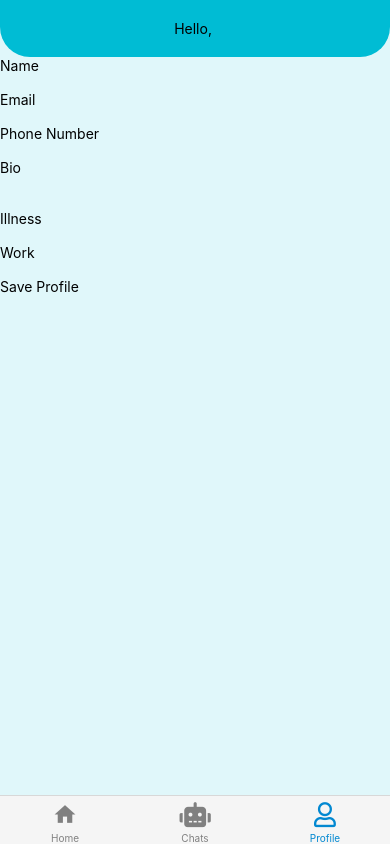
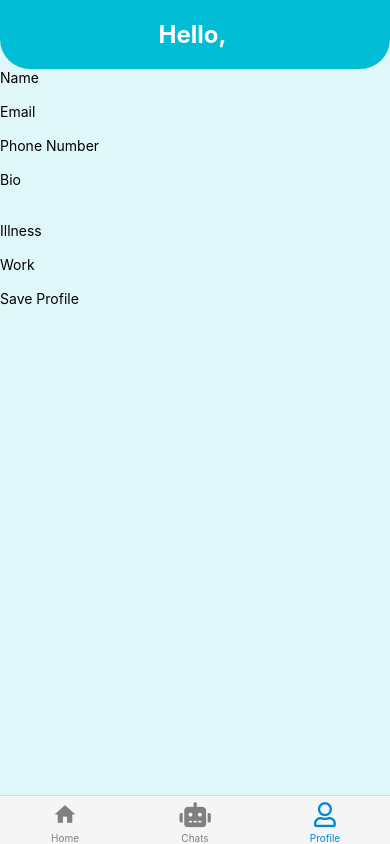
Before and after one commit to hadi-karnib/VerbalBotic-front, a React Native app in the folder verbalbotic/: screen /Profile in a window 390 px wide. Built offline with nearby package versions, Linux system fonts and the light colour scheme.

Commit message:
added header text style

```diff
--- a/verbalbotic/screens/Profile.js
+++ b/verbalbotic/screens/Profile.js
@@ -125,6 +125,12 @@ const styles = StyleSheet.create({
     borderBottomRightRadius: 30,
     alignItems: "center",
   },
+
+  headerText: {
+    color: "#FFF",
+    fontSize: 24,
+    fontWeight: "bold",
+  },
 });
 
 export default Profile;
```
